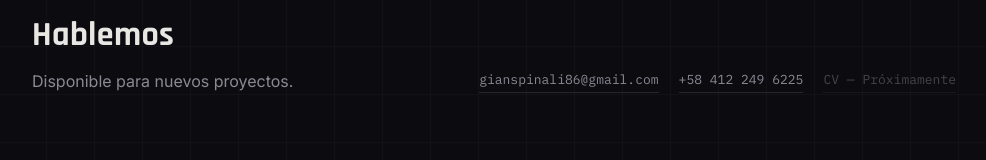
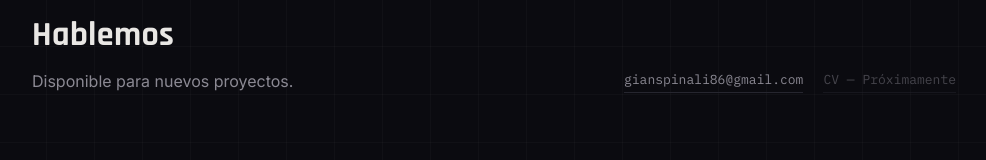
Before and after one commit to giancssc-droid/Gian-Spinali, a plain HTML site: page index.html in a window 1280 px wide. Shown: the part 4082-4242 px from the top of the page, without its empty margins (146-1132 px from the left). Drawn offline with Linux system fonts and the light colour scheme.

Commit message:
Update index.html

```diff
--- a/index.html
+++ b/index.html
@@ -528,7 +528,6 @@
     </div>
     <div class="contact-links">
       <a href="mailto:gianspinali86@gmail.com">gianspinali86@gmail.com</a>
-      <a href="tel:+584122496225">+58 412 249 6225</a>
       <a href="#" onclick="return false;" title="El CV está siendo actualizado" style="opacity:0.45; cursor:not-allowed;">CV — Próximamente</a>
     </div>
   </div>
```
